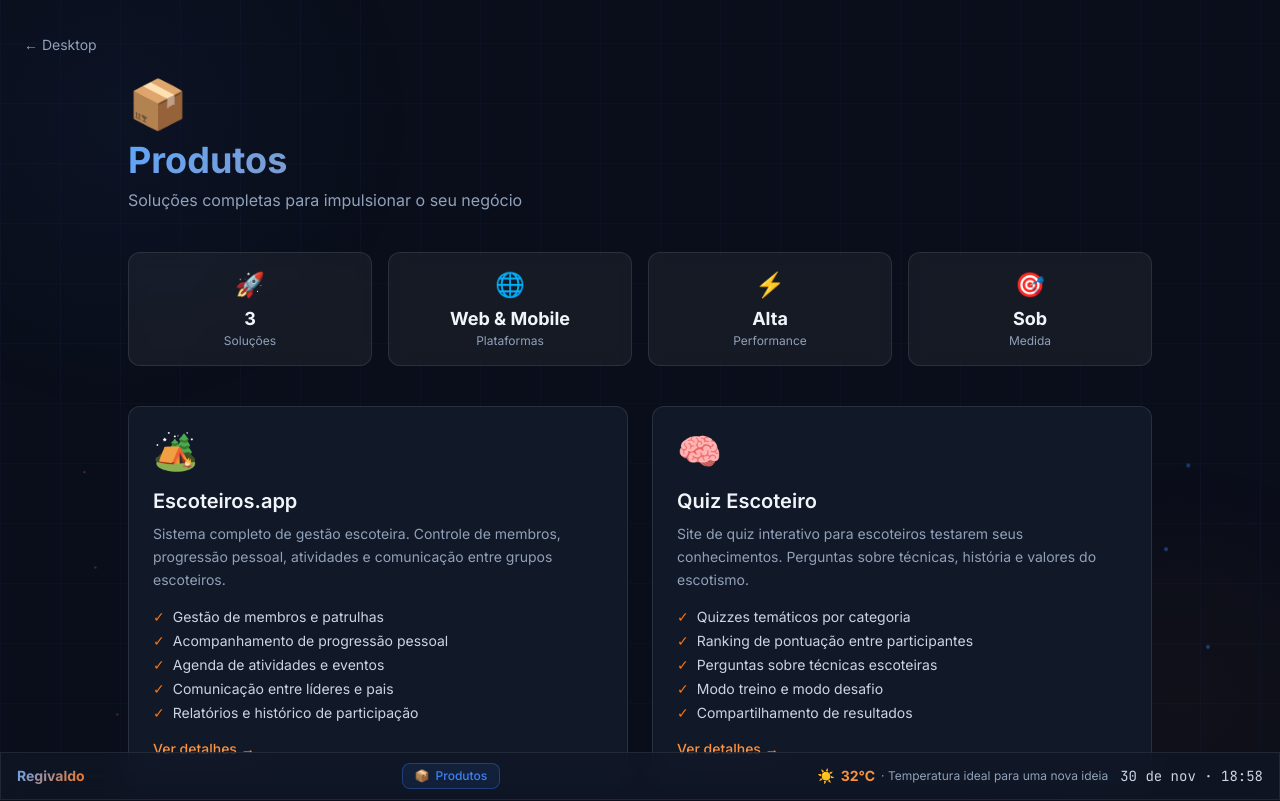
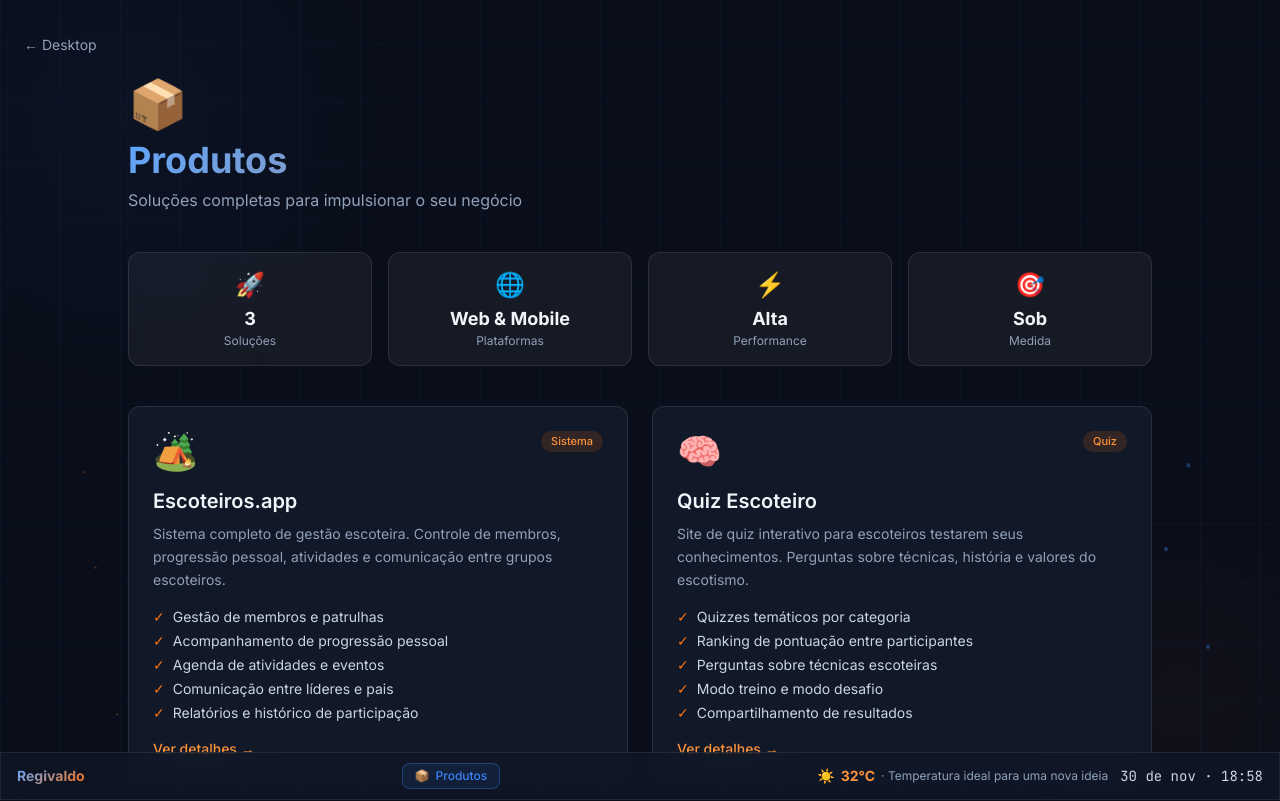
Before and after one commit to regivaldo/regivaldo, a React (Vite) app: page /produtos in a window 1280 px wide. Shown: the top 801 px of the page. Built offline with nearby package versions, Linux system fonts and the light colour scheme.

Commit message:
feat: add tag no portfólio

```diff
--- a/src/modules/public/components/ProductCard.tsx
+++ b/src/modules/public/components/ProductCard.tsx
@@ -1,11 +1,18 @@
 import { Link } from "react-router";
 import type { Product } from "../types";
 
-const ProductCard = ({ slug, title, description, icon, features }: Product) => {
+const ProductCard = ({ slug, title, description, icon, tag, features }: Product) => {
   return (
     <Link to={"/produtos/" + slug} className="block">
       <div className="card-hover cursor-pointer rounded-xl border border-white/10 bg-surface p-6 transition-colors hover:border-accent-500/30">
-        <span className="text-4xl">{icon}</span>
+        <div className="flex items-start justify-between">
+          <span className="text-4xl">{icon}</span>
+          {tag && (
+            <span className="rounded-full bg-accent-500/15 px-2.5 py-0.5 text-[11px] font-medium text-accent-400">
+              {tag}
+            </span>
+          )}
+        </div>
         <h3 className="mt-4 text-xl font-semibold text-slate-100">{title}</h3>
         <p className="mt-2 text-sm leading-relaxed text-slate-400">
           {description}
--- a/src/modules/public/components/os/Desktop.tsx
+++ b/src/modules/public/components/os/Desktop.tsx
@@ -30,7 +30,7 @@ export default function Desktop() {
         Transforme sonhos em software
       </h1>
       <p className="text-slate-400 text-sm sm:text-base mb-12 text-center animate-fade-in" style={{ animationDelay: '0.2s' }}>
-        Regivaldo OS v1.0
+        Regivaldo Fernandes
       </p>
 
       {/* Icons grid */}
--- a/src/modules/public/data/products.ts
+++ b/src/modules/public/data/products.ts
@@ -8,6 +8,7 @@ export const products: Product[] = [
     description:
       "Sistema completo de gestão escoteira. Controle de membros, progressão pessoal, atividades e comunicação entre grupos escoteiros.",
     icon: "🏕️",
+    tag: "Sistema",
     features: [
       "Gestão de membros e patrulhas",
       "Acompanhamento de progressão pessoal",
@@ -25,6 +26,7 @@ export const products: Product[] = [
     description:
       "Site de quiz interativo para escoteiros testarem seus conhecimentos. Perguntas sobre técnicas, história e valores do escotismo.",
     icon: "🧠",
+    tag: "Quiz",
     features: [
       "Quizzes temáticos por categoria",
       "Ranking de pontuação entre participantes",
@@ -42,6 +44,7 @@ export const products: Product[] = [
     description:
       "Aplicativo mobile do clássico jogo Stop (Adedonha) reinventado. Jogue com amigos em tempo real com categorias personalizáveis.",
     icon: "🎮",
+    tag: "Aplicativo",
     features: [
       "Partidas multiplayer em tempo real",
       "Categorias personalizáveis",
--- a/src/modules/public/types/index.ts
+++ b/src/modules/public/types/index.ts
@@ -4,6 +4,7 @@ export interface Product {
   title: string;
   description: string;
   icon: string;
+  tag?: string;
   features: string[];
   link?: string;
   linkLabel?: string;
```
